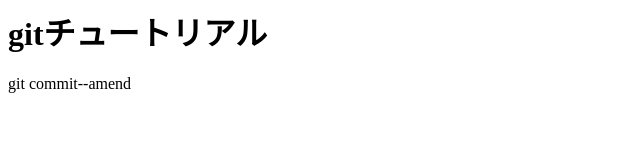
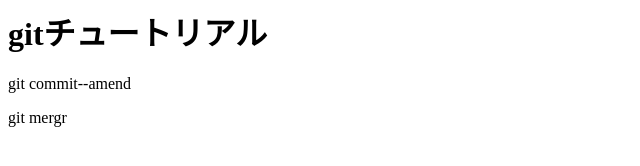
Before and after one commit to hanako92/git, a plain HTML site: page index.html in a window 1280 px wide. Shown: the full height of the page, 0-640 px from the left. Drawn offline with Linux system fonts and the light colour scheme.

Commit message:
git mergeを追記

```diff
--- a/index.html
+++ b/index.html
@@ -1,2 +1,3 @@
 <h1>gitチュートリアル</h1>
 <p>git commit--amend</p>
+<p>git mergr</p>
```
